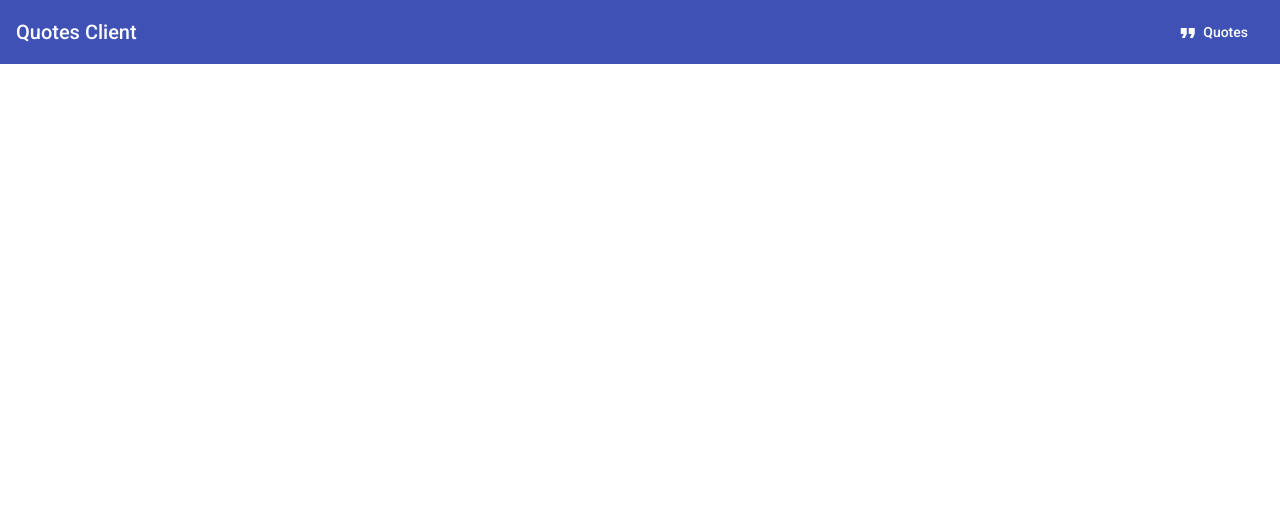
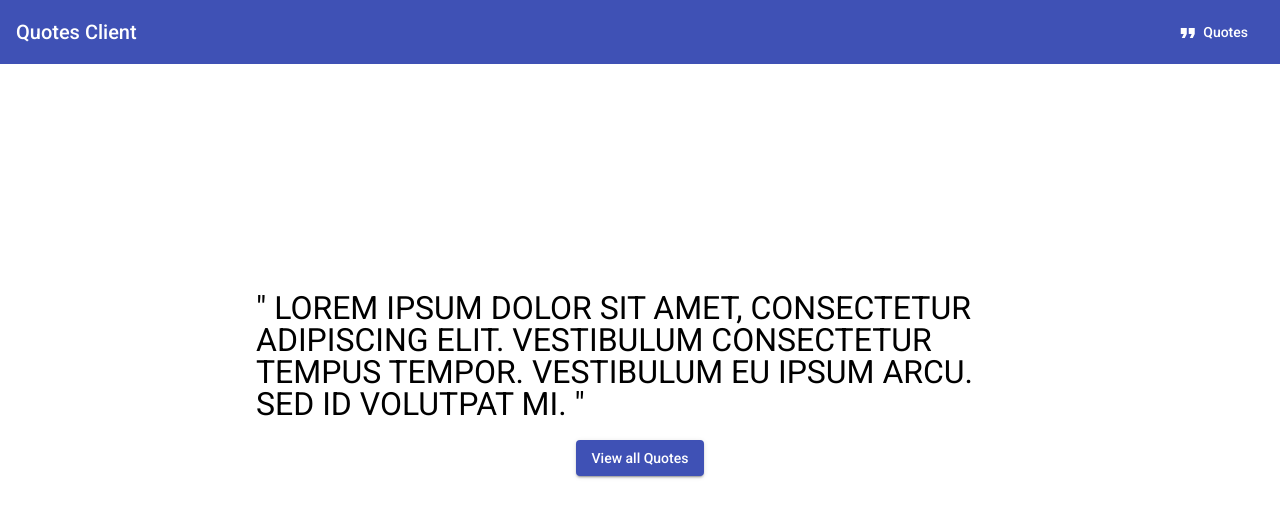
Before and after one commit to jaypalweb/QuoteBoardMeanNestJS, an Angular app in the folder quotes-client/: page / in a window 1280 px wide. Shown: the top 518 px of the page. Built offline with nearby package versions, Linux system fonts and the light colour scheme.

Commit message:
Working on Home Page

```diff
--- a/quotes-client/src/app/app-routing.module.ts
+++ b/quotes-client/src/app/app-routing.module.ts
@@ -1,8 +1,11 @@
 import { NgModule } from '@angular/core';
 import { Routes, RouterModule } from '@angular/router';
+import { HomeComponent } from './home/home.component';
 
 
-const routes: Routes = [];
+const routes: Routes = [
+  { path: '', component: HomeComponent }
+];
 
 @NgModule({
   imports: [RouterModule.forRoot(routes)],
--- a/quotes-client/src/app/app.component.html
+++ b/quotes-client/src/app/app.component.html
@@ -8,4 +8,6 @@
   </mat-toolbar-row>
 </mat-toolbar>
 
-<router-outlet></router-outlet>
+<div class="container">
+  <router-outlet></router-outlet>
+</div>
--- a/quotes-client/src/app/app.component.scss
+++ b/quotes-client/src/app/app.component.scss
@@ -2,3 +2,9 @@
     display: flex;
     justify-content: space-between;
 }
+
+.container{
+    display: flex;
+    width: 100%;
+    justify-content: center;
+}
--- a/quotes-client/src/app/app.module.ts
+++ b/quotes-client/src/app/app.module.ts
@@ -5,10 +5,12 @@ import { AppRoutingModule } from './app-routing.module';
 import { AppComponent } from './app.component';
 import { BrowserAnimationsModule } from '@angular/platform-browser/animations';
 import { MaterialModule } from './material.module';
+import { HomeComponent } from './home/home.component';
 
 @NgModule({
   declarations: [
-    AppComponent
+    AppComponent,
+    HomeComponent
   ],
   imports: [
     BrowserModule,
--- /dev/null
+++ b/quotes-client/src/app/home/home.component.html
@@ -0,0 +1,8 @@
+<div class="home-container">
+    <span class="quote">
+        Lorem ipsum dolor sit amet, consectetur adipiscing elit. Vestibulum consectetur tempus tempor. Vestibulum eu
+        ipsum arcu. Sed id volutpat mi.
+    </span>
+    <br />
+    <button mat-raised-button color="primary">View all Quotes</button>
+</div>
--- /dev/null
+++ b/quotes-client/src/app/home/home.component.scss
@@ -0,0 +1,21 @@
+.home-container{
+    display: flex;
+    flex-direction: column;
+    justify-content: center;
+    align-items: center;
+    height: 80vh;
+}
+.quote{
+    font-size: 2rem;
+    line-height: 2rem;
+    text-transform: uppercase;
+    &::before, &::after{
+        content:'"';
+    }
+}
+
+@media screen and (min-width: 768px){
+    .home-container{
+        width: 60vw;
+    }
+}
--- /dev/null
+++ b/quotes-client/src/app/home/home.component.ts
@@ -0,0 +1,15 @@
+import { Component, OnInit } from '@angular/core';
+
+@Component({
+  selector: 'app-home',
+  templateUrl: './home.component.html',
+  styleUrls: ['./home.component.scss']
+})
+export class HomeComponent implements OnInit {
+
+  constructor() { }
+
+  ngOnInit(): void {
+  }
+
+}
```
Also changed, not shown: 1 other file (tests, documents, lock files or other folders).
